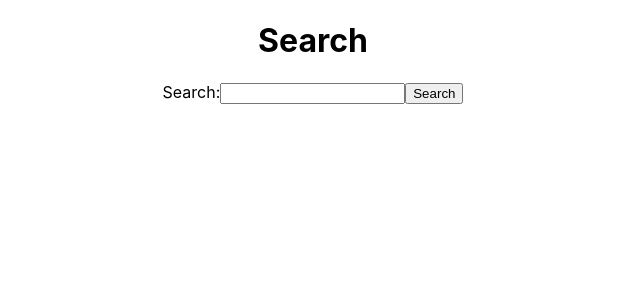
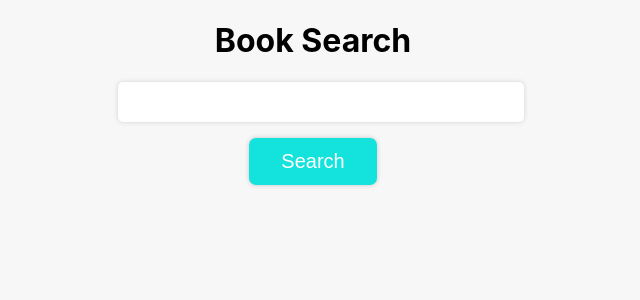
Before and after one commit to aloysmose/8thLight-GoogleBooks, a React (Create React App) app: page / in a window 1280 px wide. Shown: the top 300 px of the page, without its empty margins (327-967 px from the left). Built offline with nearby package versions, Linux system fonts and the light colour scheme.

Commit message:
Added comments and styling

```diff
--- a/src/App.css
+++ b/src/App.css
@@ -1,23 +1,54 @@
 .App {
   text-align: center;
+  display: flex;
+  align-items: center;
+  flex-direction: column;
 }
 
 form {
   margin-bottom: 1rem;
+  max-width: 500px;
+}
+
+input {
+  border-radius: 5px;
+  height: 1.5rem;
+  padding: .5rem;
+  width: 100%;
+  font-size: 1.2rem;
+  border: none;
+  box-shadow: 0 0px 5px rgba(0, 0, 0, .15);
+
+}
+
+button {
+  background-color: #14e2dc;
+  border-radius: 7px;
+  margin-top: 1rem;
+  padding: .75rem 2rem;
+  border: none;
+  color: white;
+  font-size: 1.25rem;
+  box-shadow: 0 0 5px rgba(0, 0, 0, .2);
 }
 
 .results {
   display: flex;
-  /* background-color: tomato; */
   width: 100%;
   align-items: center;
   flex-direction: column;
 }
 
 .bookResult {
-  background-color: #e5e5e5;
+  background-color: #fff;
+  border-radius: 10px;
+  box-shadow: 0 0px 15px rgba(0, 0, 0, .2);
   width: 35%;
   padding: 1rem;
   margin: 1.5rem 0;
   max-width: 500px;
 }
+
+.grey {
+  color: #969696;
+}
--- a/src/App.js
+++ b/src/App.js
@@ -14,6 +14,7 @@ class App extends Component {
     this.handleChange = this.handleChange.bind(this);
   }
 
+  // format query properly for URI
   formatQuery(input) {
     return input
       .toLowerCase()
@@ -29,7 +30,6 @@ class App extends Component {
       results: response.data.items,
       query: '',
     })
-    console.log(this.state.results);
   }
 
   handleChange(event) {
@@ -49,9 +49,9 @@ class App extends Component {
     const { results } = this.state;
     return (
       <div className="App">
-        <h1>Search</h1>
+        <h1>Book Search</h1>
         <form onSubmit={this.handleSubmit}>
-          <label htmlFor="query">Search:</label>
+
           <input
             type="text"
             name="query"
@@ -60,6 +60,7 @@ class App extends Component {
           />
           <button type="submit">Search</button>
         </form>
+        {/* Displays book results as long as there are results on state*/}
         <div className="results">
           { results.length ? (
             results.map( book => (
--- a/src/Components/Book.js
+++ b/src/Components/Book.js
@@ -5,15 +5,18 @@ const Book = props => {
 
   return (
     <div className='bookResult'>
-      <h3><a href={book.volumeInfo.previewLink}>{book.volumeInfo.title}</a></h3>
+      <h3>
+        <a href={book.volumeInfo.previewLink}>{book.volumeInfo.title}</a>
+      </h3>
       <p>by {book.volumeInfo.authors.join(', ')}</p>
+      {/* Check to guard against books that have no images*/}
       {book.volumeInfo.imageLinks ? (
         <a href={book.volumeInfo.previewLink}><img src={book.volumeInfo.imageLinks.thumbnail} alt='thumbnail' /></a>
-      ) : <p>Image not available</p>}
+      ) : <p className='grey'>Image not available</p>}
+      {/* Also check for books that have no listed publisher*/}
       {book.volumeInfo.publisher && (
         <p>Published by {book.volumeInfo.publisher}</p>
       )}
-
     </div>
   )
 }
--- a/src/index.css
+++ b/src/index.css
@@ -1,6 +1,7 @@
 body {
   margin: 0;
   padding: 0;
+  background-color: #f7f7f7;
   font-family: -apple-system, BlinkMacSystemFont, "Segoe UI", "Roboto", "Oxygen",
     "Ubuntu", "Cantarell", "Fira Sans", "Droid Sans", "Helvetica Neue",
     sans-serif;
```
